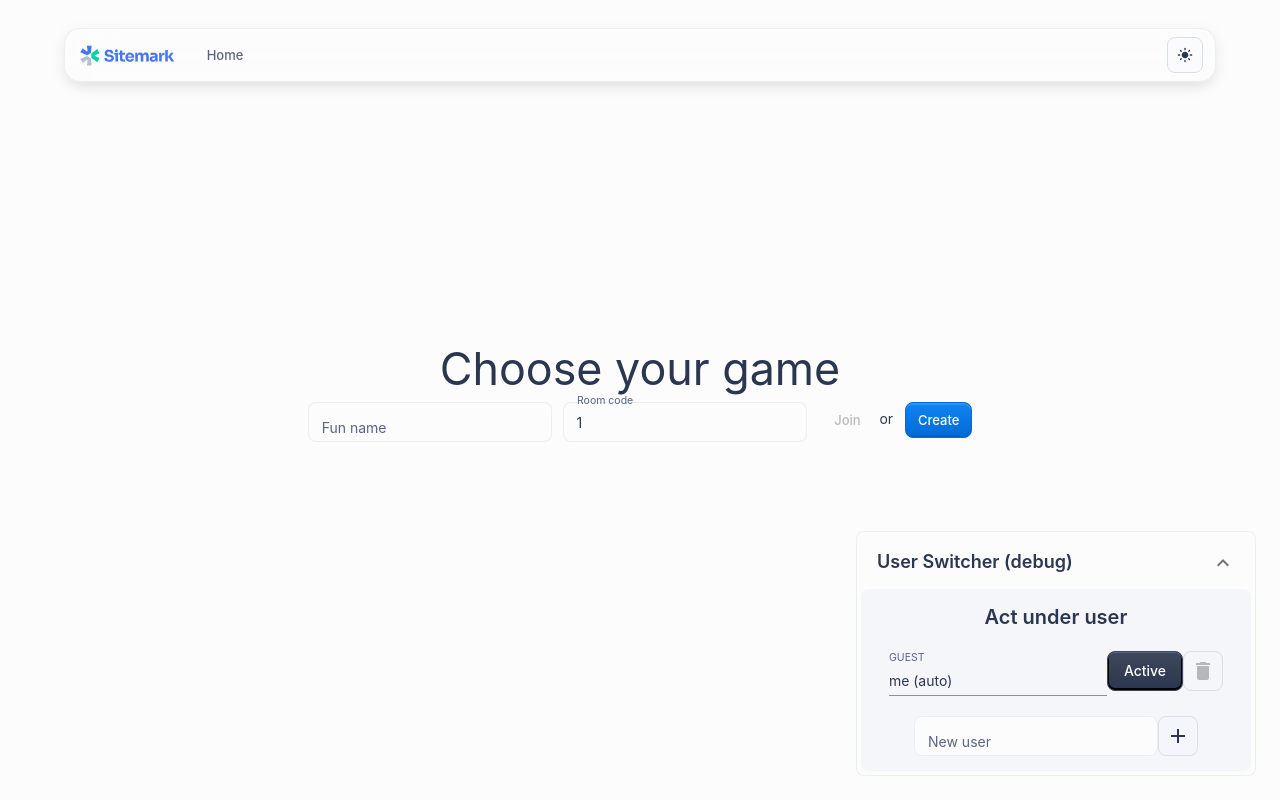
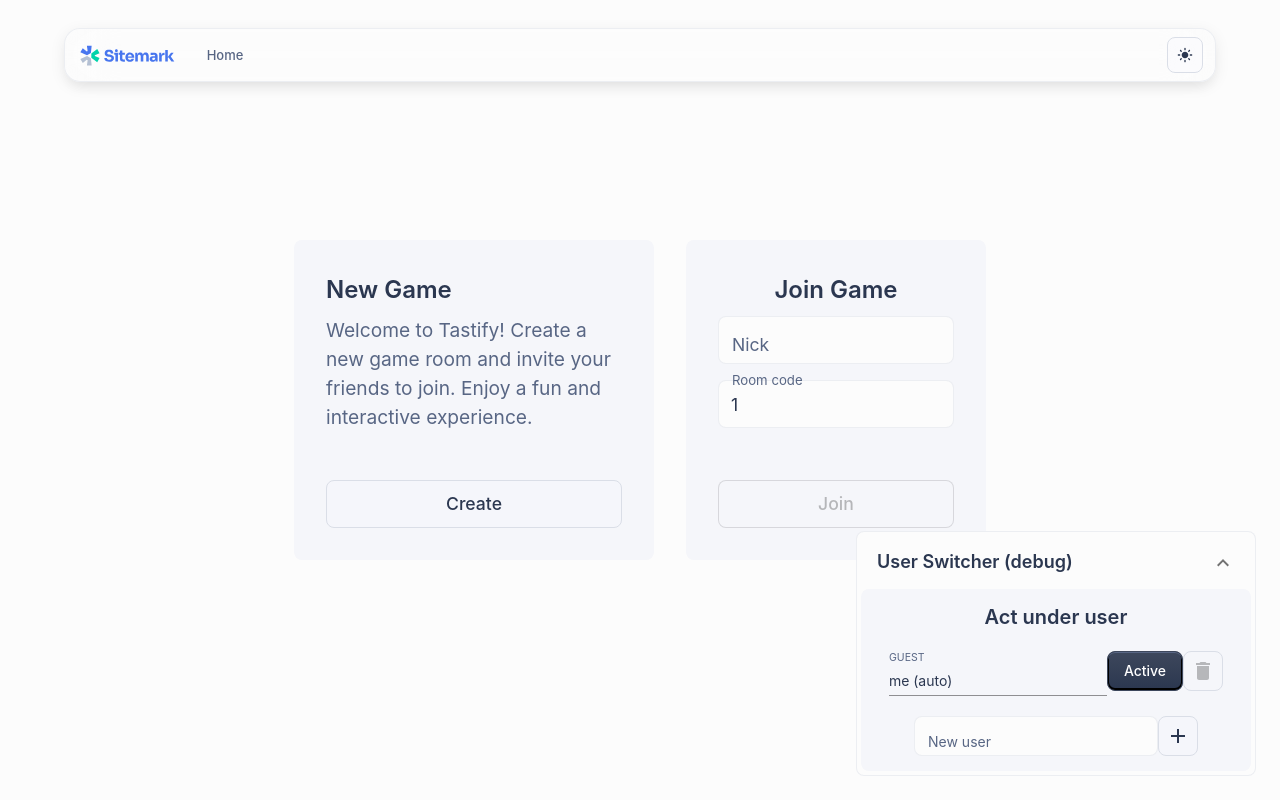
Before and after one commit to zefirior/tastify, a React (Vite) app in the folder front/: page /room/1/join in a window 1280 px wide. Built offline with nearby package versions, Linux system fonts and the light colour scheme; no server answers.

Commit message:
Refactor ChooseGame component to enhance UI with Paper and Stack for game creation and joining; improve layout and accessibility of input fields.

```diff
--- a/front/src/components/ChooseGame.jsx
+++ b/front/src/components/ChooseGame.jsx
@@ -1,30 +1,25 @@
 import Client from '../lib/backend.js';
 import Box from '@mui/material/Box';
-import InputLabel from '@mui/material/InputLabel';
+import Paper from '@mui/material/Paper';
 import Stack from '@mui/material/Stack';
 import Button from '@mui/material/Button';
 import * as React from 'react';
-import {FormControl, OutlinedInput} from '@mui/material';
-import {useNavigate} from 'react-router';
+import { FormControl, InputLabel, OutlinedInput, Typography } from '@mui/material';
+import { useNavigate } from 'react-router';
 
 export default function ChooseGame(props) {
     const [playerName, setPlayerName] = React.useState('');
     const [roomCode, setRoomCode] = React.useState(props.roomCode || '');
     const navigate = useNavigate();
 
-
     function createRoom() {
-        console.log('create room');
         Client.createRoom().then((room) => {
-            console.log('created room', room);
             navigate(`/room/${room.code}`);
         });
     }
 
     function joinRoom() {
-        console.log('join room');
         Client.joinRoom(roomCode, playerName).then(() => {
-            console.log('joined room', roomCode);
             navigate(`/room/${roomCode}`);
         });
     }
@@ -32,80 +27,97 @@ export default function ChooseGame(props) {
     const isNotReadyToJoin = !playerName || !roomCode;
 
     return (
-        <>
-            <h1>{'Choose your game'}</h1>
-            <Box
-                component="form"
-                sx={{ '& > :not(style)': { m: 1 } }}
-                noValidate
-                autoComplete="off"
+        <Box sx={{ width: '100%', minHeight: '60vh', display: 'flex', alignItems: 'center', justifyContent: 'center' }}>
+            <Stack direction={{ xs: 'column', sm: 'row' }} spacing={4}>
+                {/* Create Game Card */}
+                <Paper variant="elevation" color={'blue'} sx={{
+                    p: 4,
+                    width: 360,
+                    height: 320,
+                    display: 'flex',
+                    flexDirection: 'column',
+                    justifyContent: 'space-between',
+                    alignItems: 'center',
+                    transition: 'transform 0.2s cubic-bezier(0.4, 0, 0.2, 1)',
+                    '&:hover': {
+                        transform: 'scale(1.04)',
+                    },
+                }}>
+                    <div style={{ width: '100%', textAlign: 'left' }}>
+                        <Typography variant="h4" gutterBottom>
+                            New Game
+                        </Typography>
+                        <Typography variant="body1" color="text.secondary" sx={{ mb: 3, fontSize: '1.2rem' }}>
+                            {/* Replace this with your actual game description */}
+                            Welcome to Tastify! Create a new game room and invite your friends to join. Enjoy a fun and interactive experience.
+                        </Typography>
+                    </div>
+                    <Button
+                        variant="outlined"
+                        color="primary"
+                        size="large"
+                        onClick={createRoom}
+                        sx={{ width: '100%', fontSize: '1.1rem', height: 48 }}
                     >
-                <Stack direction={{ xs: 'column', sm: 'row' }} spacing={1} useFlexGap>
-                    <div>
-                        <FormControl className={'mb-2'}>
-                            <InputLabel
-                                className={'input-label'}
-                                htmlFor="join-room-player-name"
-                            >Fun name</InputLabel>
+                        Create
+                    </Button>
+                </Paper>
+
+                {/* Join Game Card */}
+                <Paper variant="elevation" sx={{
+                    p: 4,
+                    width: 300,
+                    height: 320,
+                    display: 'flex',
+                    flexDirection: 'column',
+                    justifyContent: 'space-between',
+                    alignItems: 'center',
+                    transition: 'transform 0.2s cubic-bezier(0.4, 0, 0.2, 1)',
+                    '&:hover': {
+                        transform: 'scale(1.04)',
+                    },
+                }}>
+                    <div style={{ width: '100%' }}>
+                        <Typography variant="h4" gutterBottom>
+                            Join Game
+                        </Typography>
+                        <FormControl fullWidth sx={{ mb: 2 }}>
+                            <InputLabel htmlFor="join-room-player-name" sx={{ fontSize: '1.1rem' }}>Nick</InputLabel>
                             <OutlinedInput
                                 id="join-room-player-name"
-                                fullWidth
-                                // size="small"
-                                // sx={{width: '250px'}}
-                                // defaultValue="Composed TextField sdfsd"
-                                aria-label="Enter your player name"
-                                // label="Player name"
-                                placeholder="Fun name"
+                                aria-label="Enter your nickname"
+                                placeholder="Nick"
                                 value={playerName}
                                 onChange={(event) => setPlayerName(event.target.value)}
+                                label="Nick"
+                                sx={{ fontSize: '1.1rem', height: 48 }}
                             />
                         </FormControl>
-
-                        &nbsp;&nbsp;&nbsp;
-
-                        <FormControl className={'mb-2'}>
-                            <InputLabel
-                                htmlFor="join-room-code"
-                            >Room code</InputLabel>
+                        <FormControl fullWidth sx={{ mb: 2 }}>
+                            <InputLabel htmlFor="join-room-code" sx={{ fontSize: '1.1rem' }}>Room code</InputLabel>
                             <OutlinedInput
                                 id="join-room-code"
-                                fullWidth
-                                // size="small"
-                                // sx={{width: '250px'}}
-                                // defaultValue="Composed TextField sdfsd"
                                 aria-label="Enter room code to join"
-                                // label="Player name"
                                 placeholder="Room code"
                                 value={roomCode}
                                 onChange={(event) => setRoomCode(event.target.value)}
+                                label="Room code"
+                                sx={{ fontSize: '1.1rem', height: 48 }}
                             />
                         </FormControl>
                     </div>
-
-                    <div>
                     <Button
-                            variant="text"
+                        variant="outlined"
                         color="primary"
-                            size="small"
-                            sx={{flexShrink: 0}}
+                        size="large"
                         disabled={isNotReadyToJoin}
-                            onClick={() => joinRoom()}
+                        onClick={joinRoom}
+                        sx={{ width: '100%', fontSize: '1.1rem', height: 48 }}
                     >
                         Join
                     </Button>
-                        <span>or&nbsp;&nbsp;&nbsp;</span>
-                        <Button
-                            variant="contained"
-                            color="secondary"
-                            size="small"
-                            sx={{flexShrink: 0}}
-                            onClick={() => createRoom()}
-                        >
-                            Create
-                        </Button>
-                    </div>
+                </Paper>
             </Stack>
         </Box>
-        </>
     );
 }
```
Lines whose indentation alone changed are shown as unchanged.
